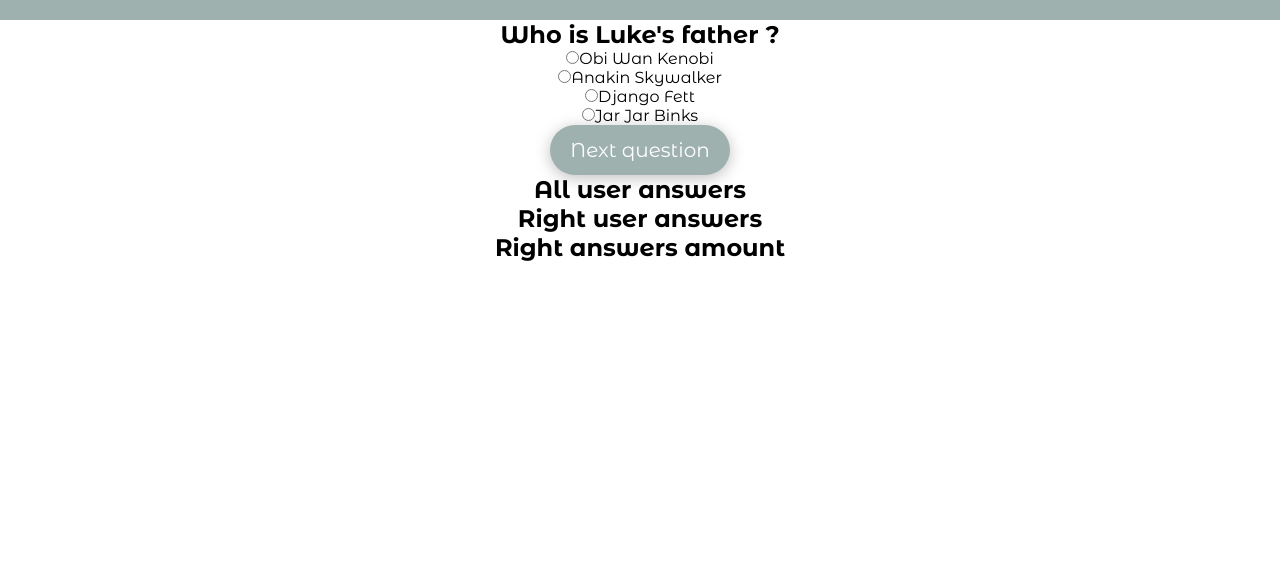
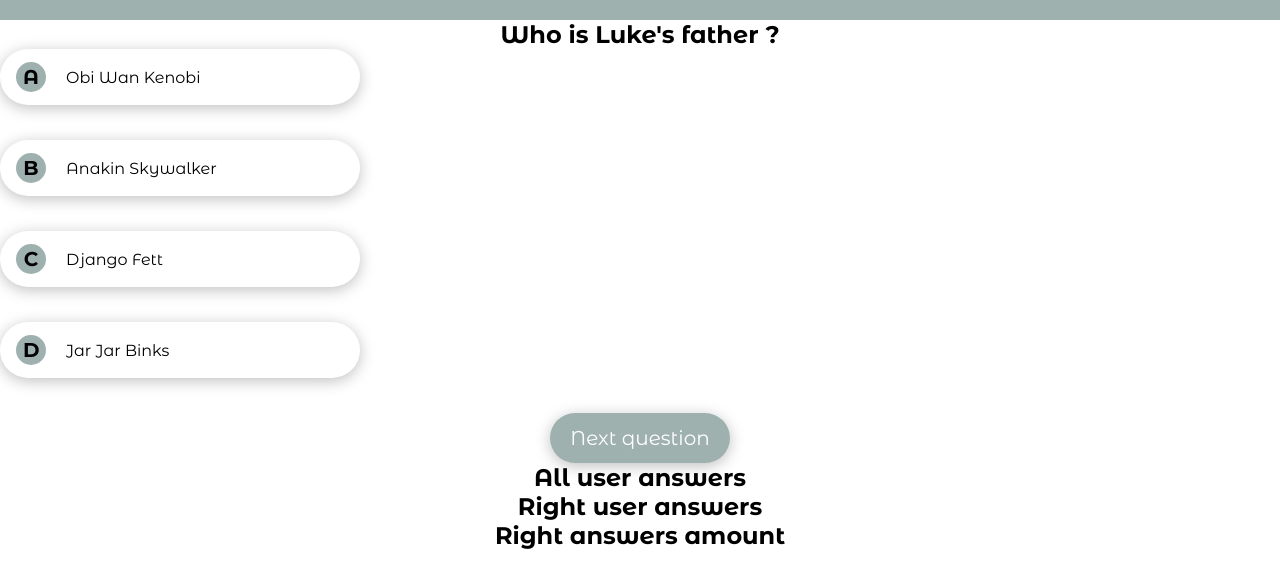
Before and after one commit to Mazurofficial/quizeria, a React (Create React App) app: page /quiz in a window 1280 px wide. Shown: the top 588 px of the page. Built offline with nearby package versions, Linux system fonts and the light colour scheme.

Commit message:
Made Radio ui component, VariantsList component and add styles to radio

```diff
--- a/src/components/Question/Question.tsx
+++ b/src/components/Question/Question.tsx
@@ -6,6 +6,7 @@ import {
 } from '../../features/activeQuiz/activeQuiz-slice';
 import { Answer, Question } from '../../types';
 import { Button } from '../../ui/Button';
+import { VariantsList } from '../VariantsList';
 import styles from './Question.module.scss';
 
 interface QuestionProps
@@ -19,22 +20,13 @@ export const QuestionContainer = ({
 }: QuestionProps) => {
    const dispatch = useAppDispatch();
    const [answer, setAnswer] = useState<Answer>(['', '']);
-   const [chekedId, setChekedId] = useState('');
-
-   const onOptionChange = (e: React.ChangeEvent<HTMLInputElement>) => {
-      setChekedId(e.target.id);
-      const userAnswer: Answer = [e.target.id, e.target.value];
-      setAnswer(userAnswer);
-   };
 
    const answerTheQuestion = () => {
       if (isLast) {
          setAnswer(['', '']);
-         setChekedId('');
          return dispatch(finishQuiz(answer));
       } else {
          setAnswer(['', '']);
-         setChekedId('');
          return dispatch(answearQuestion(answer));
       }
    };
@@ -44,19 +36,7 @@ export const QuestionContainer = ({
          <>
             <h2>{title}</h2>
             {img_url && <img alt={img_url} src={img_url} />}
-            {variants.map((variant) => (
-               <div key={variant.id}>
-                  <input
-                     type="radio"
-                     value={variant.text}
-                     id={variant.id}
-                     name="question"
-                     onChange={onOptionChange}
-                     checked={chekedId === variant.id}
-                  />
-                  <label htmlFor={variant.id}>{variant.text}</label>
-               </div>
-            ))}
+            <VariantsList variants={variants} setAnswer={setAnswer} />
             {isLast ? (
                <Button onClick={answerTheQuestion}>Finish Quiz</Button>
             ) : (
--- /dev/null
+++ b/src/components/VariantsList/VariantsList.module.scss
@@ -0,0 +1 @@
+.variantsList {}
--- /dev/null
+++ b/src/components/VariantsList/VariantsList.tsx
@@ -0,0 +1,18 @@
+import { Answer, Variant } from '../../types';
+import { Radio } from '../../ui/Radio';
+import styles from './VariantsList.module.scss';
+
+interface VariantsListProps {
+   variants: Variant[];
+   setAnswer: React.Dispatch<React.SetStateAction<Answer>>;
+}
+
+export const VariantsList = ({ variants, setAnswer }: VariantsListProps) => {
+   return (
+      <div className={styles.variantsList}>
+         {variants.map((variant) => (
+            <Radio variant={variant} setAnswer={setAnswer} />
+         ))}
+      </div>
+   );
+};
--- /dev/null
+++ b/src/components/VariantsList/index.ts
@@ -0,0 +1 @@
+export * from './VariantsList';
--- a/src/mock/index.ts
+++ b/src/mock/index.ts
@@ -6,23 +6,23 @@ const StarWars1Question: Question= {
     type: "classic",
     variants: [
         {
-            id: '1',
+            id: 'A',
             text: 'Obi Wan Kenobi'
         },
         {
-            id: '2',
+            id: 'B',
             text: 'Anakin Skywalker'
         },
         {
-            id: '3',
+            id: 'C',
             text: 'Django Fett'
         },
         {
-            id: '4',
+            id: 'D',
             text: 'Jar Jar Binks'
         }
     ],
-    answer: ['2','Anakin Skywalker'],
+    answer: ['B','Anakin Skywalker'],
     isLast: false
 }
 const StarWars2Question: Question= {
@@ -31,23 +31,23 @@ const StarWars2Question: Question= {
     type: "classic",
     variants: [
         {
-            id: '1',
+            id: 'A',
             text: 'Luke Skywalker'
         },
         {
-            id: '2',
+            id: 'B',
             text: 'Anakin Skywalker'
         },
         {
-            id: '3',
+            id: 'C',
             text: 'Han Solo'
         },
         {
-            id: '4',
+            id: 'D',
             text: 'Jar Jar Binks'
         }
     ],
-    answer: ['1','Luke Skywalker'],
+    answer: ['A','Luke Skywalker'],
     isLast: false
 }
 const StarWars3Question: Question= {
@@ -56,23 +56,23 @@ const StarWars3Question: Question= {
     type: "classic",
     variants: [
         {
-            id: '1',
+            id: 'A',
             text: 'Luke Skywalker'
         },
         {
-            id: '2',
+            id: 'B',
             text: 'Obi Wan Kenobi'
         },
         {
-            id: '3',
+            id: 'C',
             text: 'Han Solo'
         },
         {
-            id: '4',
+            id: 'D',
             text: 'Darth Sidius'
         }
     ],
-    answer: ['4','Darth Sidius'],
+    answer: ['D','Darth Sidius'],
     isLast: true
 }
 
--- /dev/null
+++ b/src/ui/Radio/Radio.module.scss
@@ -0,0 +1,37 @@
+.container {
+    cursor: pointer;
+    display: flex;
+    align-items: center;
+    max-width: 360px;
+
+    padding: 13px 16px;
+    margin-bottom: 35px;
+
+    background: #FFFFFF;
+    box-shadow: 0px 3px 15px rgba(0, 0, 0, 0.25);
+    border-radius: 50px;
+
+    input {
+        position: absolute;
+        opacity: 0;
+    }
+
+    .letter {
+        padding: 3px 7px;
+        margin-right: 20px;
+
+        font-family: 'Montserrat Alternates';
+        font-weight: 700;
+        font-size: 20px;
+
+        background-color: #9EB1AE;
+        border-radius: 50%;
+
+        width: 30px;
+        height: 30px;
+    }
+}
+
+.checked {
+    background: #9EB1AE;
+}
--- /dev/null
+++ b/src/ui/Radio/Radio.tsx
@@ -0,0 +1,37 @@
+import { useEffect, useState } from 'react';
+import { Answer, Variant } from '../../types';
+import styles from './Radio.module.scss';
+
+interface RadioProps {
+   variant: Variant;
+   setAnswer: React.Dispatch<React.SetStateAction<Answer>>;
+}
+
+export const Radio = ({ variant, setAnswer }: RadioProps) => {
+   const [checkedId, setCheckedId] = useState('');
+
+   const onOptionChange = (e: React.ChangeEvent<HTMLInputElement>) => {
+      setCheckedId(e.target.id);
+      const userAnswer: Answer = [e.target.id, e.target.value];
+      setAnswer(userAnswer);
+   };
+
+   useEffect(() => {
+      setCheckedId('');
+   }, [variant]);
+
+   return (
+      <label className={styles.container}>
+         <span className={styles.letter}>{variant.id}</span>
+         <span className={styles.variant}>{variant.text}</span>
+         <input
+            type="radio"
+            value={variant.text}
+            id={variant.id}
+            name="variant"
+            onChange={onOptionChange}
+            checked={checkedId === variant.id}
+         />
+      </label>
+   );
+};
--- /dev/null
+++ b/src/ui/Radio/index.ts
@@ -0,0 +1 @@
+export * from "./Radio"
```
